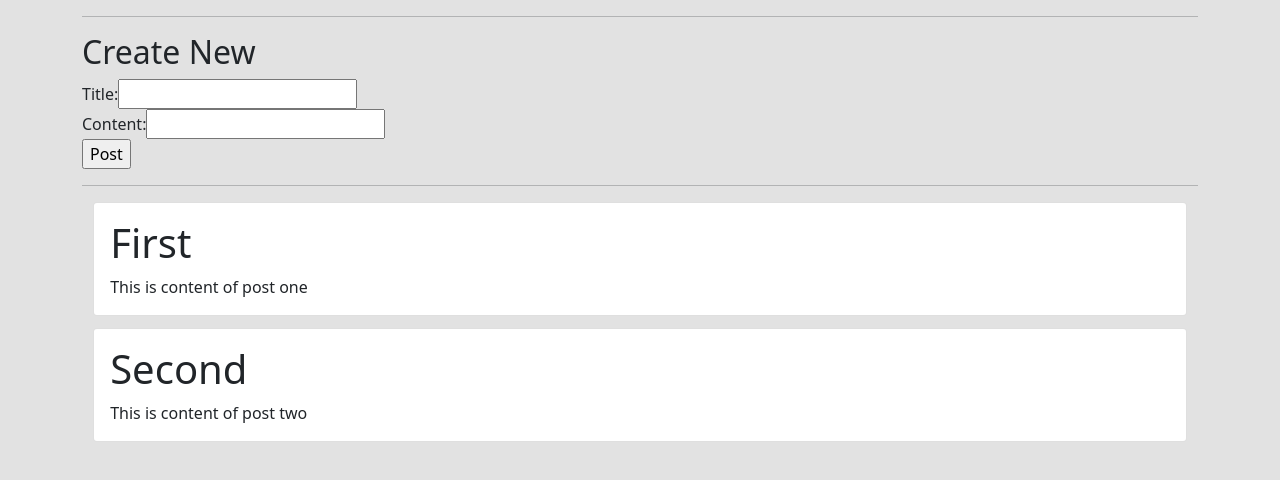
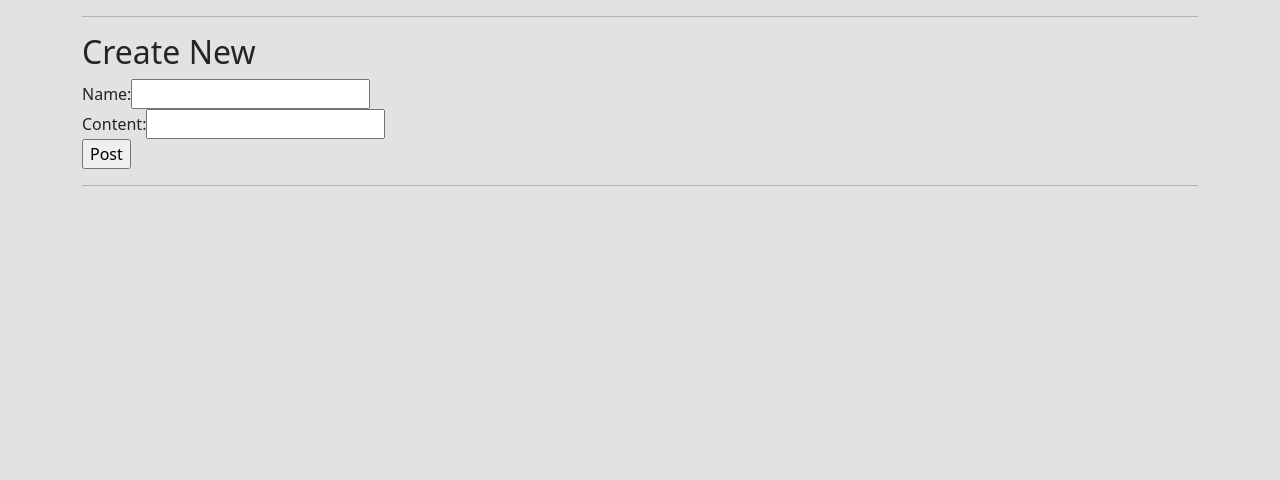
Before and after one commit to mezeru/Blog-flask, a Flask app: page /posts in a window 1280 px wide. Shown: the top 480 px of the page. Run offline with Flask 2, Linux system fonts and the light colour scheme; data that the repository does not hold is empty.

Commit message:
Modified : Connected db to posts

```diff
--- a/app.py
+++ b/app.py
@@ -1,6 +1,10 @@
+from os import name
 import flask
+from flask import request
 from flask_sqlalchemy import SQLAlchemy
 from datetime import datetime
+
+from werkzeug.utils import redirect
 
 app = flask.Flask(__name__)
 
@@ -19,23 +23,20 @@ class Card(db.Model):
         return "Blog Post " + str(self.id)
 
 
-all_posts = [
-    {
-        'name': 'First',
-        'content': 'This is content of post one'
-    },
-    {
-        'name': 'Second',
-        'content': 'This is content of post two'
-    }
-]
-
-
 @app.route('/posts')
 def posts():
-    return(
-        flask.render_template('posts.html', posts=all_posts)
-    )
+
+    if request.method == "POST":
+        postName = request.form['name']
+        postContent = request.form['content']
+        newCard = Card(name=postName, content=postContent)
+        db.session.add(newCard)
+        return redirect('/posts')
+    else:
+        allPosts = Card.query.order_by(Card.id).all()
+        return(
+            flask.render_template('posts.html', posts=allPosts)
+        )
 
 
 @app.route("/")
--- a/templates/posts.html
+++ b/templates/posts.html
@@ -9,7 +9,7 @@
     <hr>
     <h2>Create New</h2>
     <form action="/posts" method="POST">
-        Title:<input type="text" name="title" id="title">
+        Name:<input type="text" name="name" id="name">
         <br>
         Content:<input type="text" name="content" id="content">
         <br>
```
